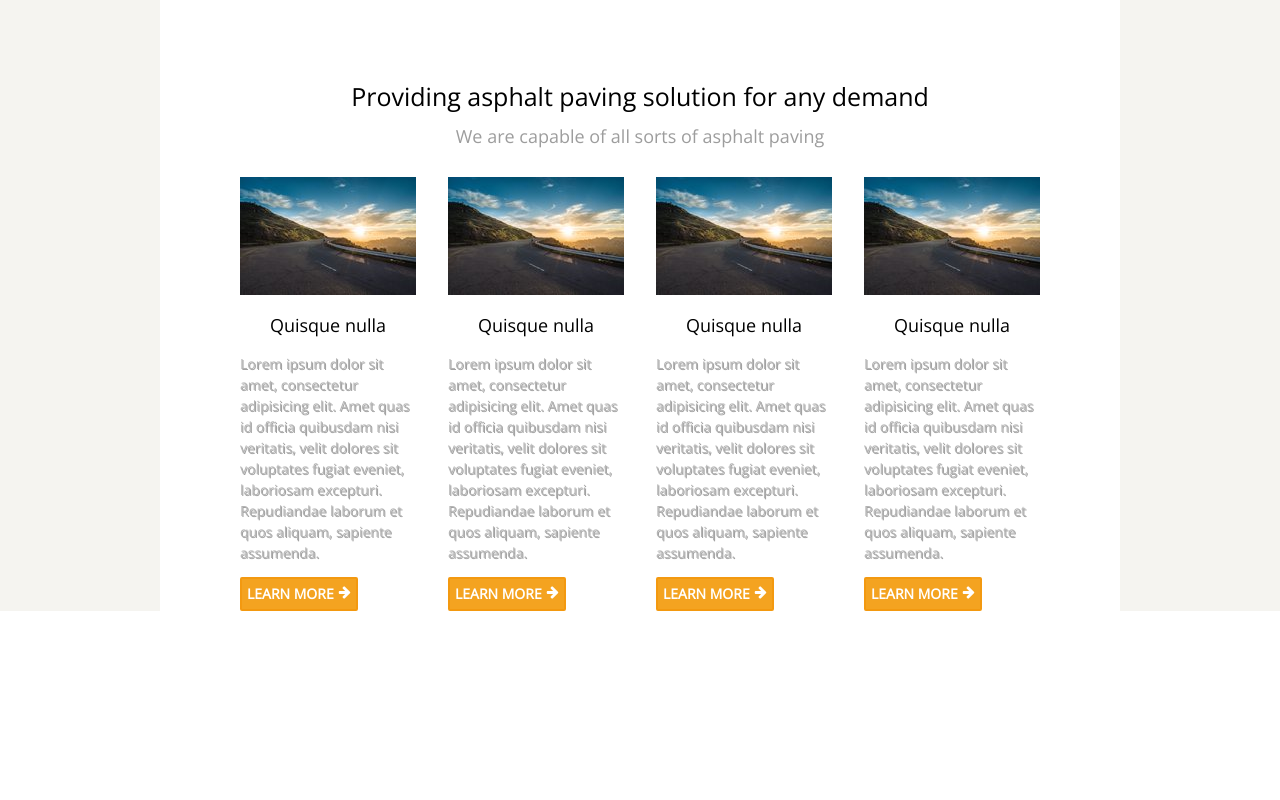
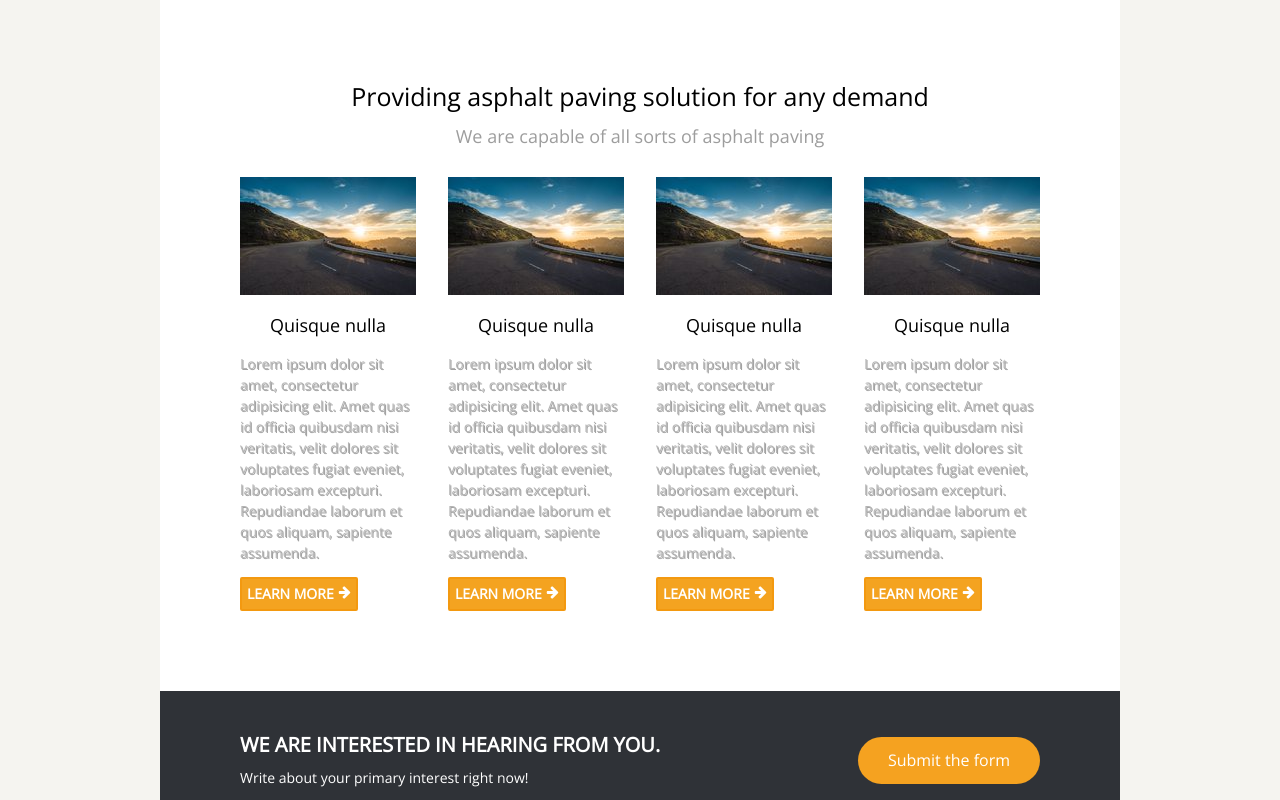
Before and after one commit to nikolaknot/Asphalt-Paving, a plain HTML site: page index.html in a window 1280 px wide. Shown: the part 1082-1882 px from the top of the page. Before the commit the page ends 1693 px from the top, so only its background shows below. Drawn offline with nearby package versions, Linux system fonts and the light colour scheme.

Commit message:
Added:   - Form div.

```diff
--- a/css-style/style.css
+++ b/css-style/style.css
@@ -224,3 +224,34 @@ h1,h2,h3,h4,h5,h6 {
   float: left;
   margin: 6px 5px 0 0;
 }
+
+.form-div {
+  background-color: #2F3237;
+  margin-top: 80px;
+}
+
+.form-txt-wrap {
+  float: left;
+}
+
+.form-header {
+  font-size: 20px;
+}
+
+.form-txt {
+  color: white;
+}
+
+.form-link {
+  float: right;
+}
+
+.form-btn {
+  background-color: #F5A220;
+  border-radius: 25px;
+}
+
+.form-btn-txt {
+  padding: 15px 30px;
+  font-size: 16px;
+}
--- a/index.html
+++ b/index.html
@@ -138,6 +138,22 @@
           </a>
         </div>
       </div>
+
+      <div class="form-div cf">
+        <div class="content-container cf">
+          <div class="form-txt-wrap">
+            <h1 class="form-header form-txt">WE ARE INTERESTED IN HEARING FROM YOU.</h1>
+            <p class="form-txt">Write about your primary interest right now!</p>
+          </div>
+
+          <a class="form-link" href="#">
+            <div class="form-btn">
+              <p class="form-btn-txt form-txt">Submit the form</p>
+            </div>
+          </a>
+        </div>
+      </div>
+
     </div>
   </div>
 
```
